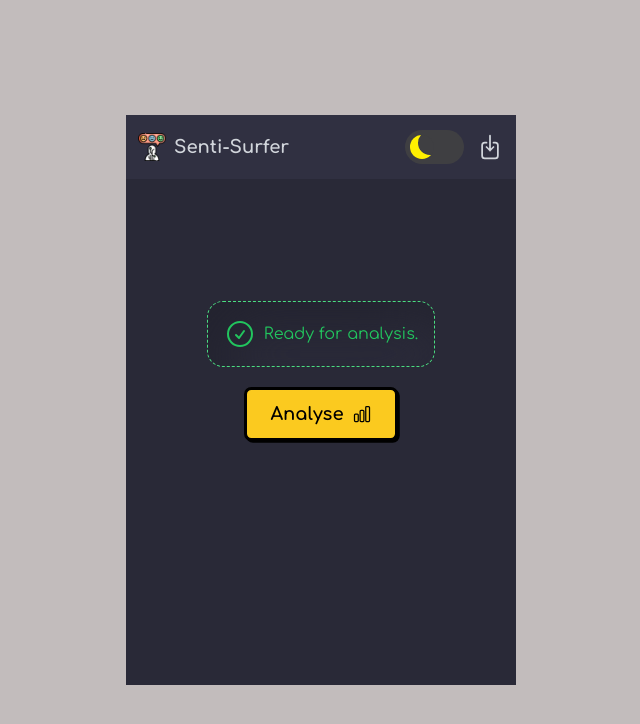
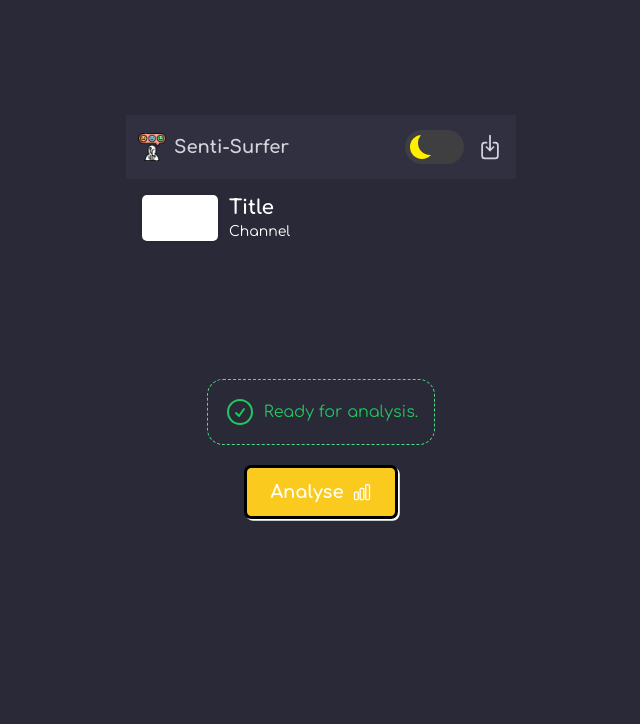
Before and after one commit to suwubham/senti-surfer, a React (Vite) app: page / in a window 1280 px wide. Shown: the top 724 px of the page, without its empty margins (319-959 px from the left). Built offline with nearby package versions, Linux system fonts and the light colour scheme; no server answers.

Commit message:
dark/light theme

```diff
--- a/src/App.tsx
+++ b/src/App.tsx
@@ -5,10 +5,10 @@ import {
   ChartBarIcon,
   ExclamationCircleIcon,
   CheckCircleIcon,
+  ArrowDownOnSquareIcon,
 } from "@heroicons/react/24/outline";
 import { getYoutubeSentiment } from "./services/youtubeanalysis.service";
-// import Barchart from "./components/BarChart";
-import Navbar from "./components/Navbar";
+// import Navbar from "./components/Navbar";
 import Loader from "./components/Loader";
 
 function isValidYoutubeVideo(url: string) {
@@ -24,6 +24,16 @@ function App() {
   );
   const [currentTab, setCurrentTab] = useState<string | undefined>("");
   const [loading, setLoading] = useState<Boolean>(false);
+
+  const [theme, setTheme] = useState("dark");
+
+  const toggleTheme = () => {
+    theme === "dark" ? setTheme("light") : setTheme("dark");
+  };
+
+  useEffect(() => {
+    document.body.className = theme;
+  }, [theme]);
 
   useEffect(() => {
     chrome.tabs.query({ active: true, currentWindow: true }, async (tabs) => {
@@ -47,8 +57,31 @@ function App() {
   };
 
   return (
-    <div className="all font-def">
-      <Navbar />
+    <div className={`App ${theme} all font-def`}>
+      {/* <Navbar theme={theme}/> */}
+
+      <nav className="nav w-full px-3 flex items-center justify-between text-gray-300 h-16">
+        <div className="title flex gap-2 items-center font-black text-lg">
+          <div className="logo w-7 h-7"></div>
+          <div>Senti-Surfer</div>
+        </div>
+        <div className="extras flex gap-3 items-center">
+          <label className="switch">
+            <input type="checkbox" onClick={toggleTheme}></input>
+            <span className="slider"></span>
+          </label>
+          <ArrowDownOnSquareIcon className="w-7 h-7 hover:cursor-pointer" />
+        </div>
+      </nav>
+
+      <div className="yt-card">
+        <div className="yt-card__thumbnail"></div>
+        <div className="yt-card__title">
+          <h3 className="text-xl font-bold">Title</h3>
+          <p className="text-sm">Channel</p>
+        </div>
+      </div>
+
       <main className="h-96 flex items-center justify-center flex-col gap-5">
         {valid ? (
           <div className="test border border-dashed border-green-400 p-4 text-green-500 rounded-2xl flex gap-2 items-center">
--- a/src/components/Navbar.tsx
+++ b/src/components/Navbar.tsx
@@ -1,7 +1,18 @@
-import React from "react";
+import React, { useState, useEffect } from "react";
+import "../App.css";
 import { ArrowDownOnSquareIcon } from "@heroicons/react/24/outline";
 
-export default function Navbar() {
+export default function Navbar(props: { theme: string; }) {
+  const [theme, setTheme] = useState(props.theme);
+
+  const toggleTheme = () => {
+    theme === "dark" ? setTheme("light") : setTheme("dark");
+  };
+
+  useEffect(() => {
+    document.body.className = props.theme;
+  }, [theme]);
+
   return (
     <nav className="nav w-full px-3 flex items-center justify-between text-gray-300 h-16">
       <div className="title flex gap-2 items-center font-black text-lg">
@@ -10,7 +21,7 @@ export default function Navbar() {
       </div>
       <div className="extras flex gap-3 items-center">
         <label className="switch">
-          <input type="checkbox"></input>
+          <input type="checkbox" onClick={toggleTheme}></input>
           <span className="slider"></span>
         </label>
         <ArrowDownOnSquareIcon className="w-7 h-7 hover:cursor-pointer" />
--- a/src/index.css
+++ b/src/index.css
@@ -8,15 +8,23 @@ body {
   justify-content: center;
   align-items: center;
   height: 100vh;
-  background-color: rgb(194, 188, 188);
+  /* background-color: rgb(194, 188, 188); */
 }
 
 .all {
   width: 390px;
   height: 570px;
-  background-color: #292937;
 }
 
+.dark{
+  background-color: #292937;
+  color: #fff;
+}
+
+.light {
+  background-color: #fff;
+  color: #000;
+}
 nav {
   background: #303041;
 }
@@ -79,6 +87,27 @@ input:checked + .slider:before {
   box-shadow: inset 15px -4px 0px 15px #fff000;
 }
 
+
+.yt-card{
+  display: flex;
+  margin: 5px;
+  padding: 10px;
+}
+
+.yt-card__thumbnail{
+  background-color: #fff;
+  border-radius: 5px;
+  box-shadow: 0 0 5px 0 rgba(0,0,0,0.1);
+  margin: 1px;
+  padding: 1px;
+  width: 100px;
+}
+
+.yt-card__title{
+  margin-left: 10px;
+  width: 100%;
+}
+
 button {
   background: #fbca1f;
   font-family: inherit;
@@ -100,7 +129,7 @@ button:active {
   box-shadow: 0.05em 0.05em;
 }
 
-.test {
-  background: #292937;
+/* .test {
+  /* background: #292937;
   box-shadow: inset 20px 20px 60px #23232f, inset -20px -20px 60px #2f2f3f;
-}
+} */
```
Also changed, not shown: src/components/BarChart.tsx (deleted, +0 -63 lines), src/App.css (line endings or trailing spaces), 2 other files (tests, documents, lock files or other folders).
